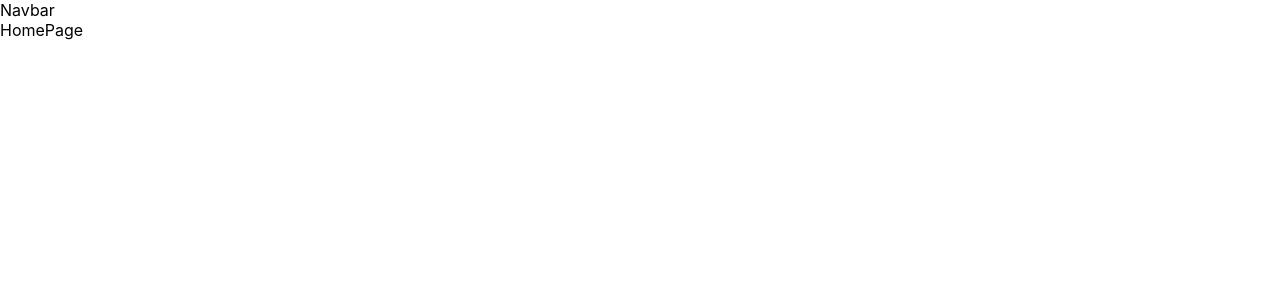
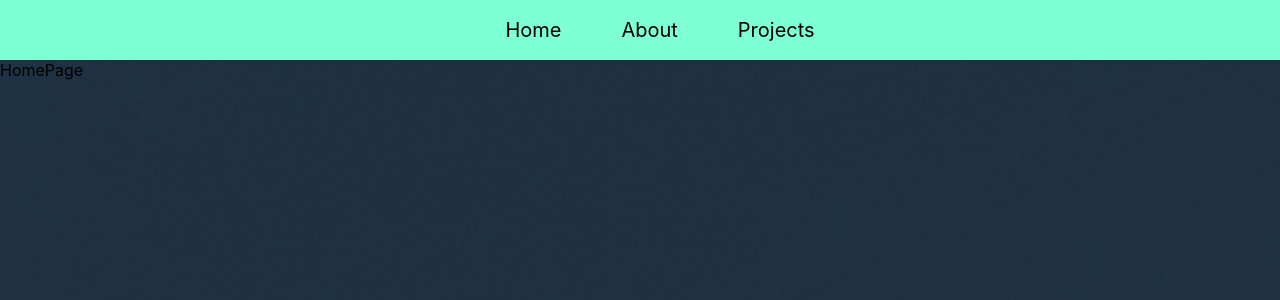
Before and after one commit to PRASUN-SITAULA/Portfolio-website, a React (Create React App) app: page / in a window 1280 px wide. Shown: the top 300 px of the page. Built offline with nearby package versions, Linux system fonts and the light colour scheme.

Commit message:
working with navbar

```diff
--- a/src/App.css
+++ b/src/App.css
@@ -1,38 +1,26 @@
-.App {
-  text-align: center;
+body{
+  background-image: url(./assets/images/newbackground.jpg);
+}
+.navbar{
+  display: flex;
+  width: 100%;
+  height: 60px;
+  background-color: aquamarine;
+  justify-content: center;
+  align-items: center;
+  gap: 10px;
 }
 
-.App-logo {
-  height: 40vmin;
-  pointer-events: none;
+li{
+  list-style-type: none;
+  display: inline;
+  padding: 30px;
+  font-size: 20px;
+  font-weight: 400;
+  color: black;
 }
 
-@media (prefers-reduced-motion: no-preference) {
-  .App-logo {
-    animation: App-logo-spin infinite 20s linear;
-  }
+.navbar a{
+  text-decoration: none;
+  color: black;
 }
-
-.App-header {
-  background-color: #282c34;
-  min-height: 100vh;
-  display: flex;
-  flex-direction: column;
-  align-items: center;
-  justify-content: center;
-  font-size: calc(10px + 2vmin);
-  color: white;
-}
-
-.App-link {
-  color: #61dafb;
-}
-
-@keyframes App-logo-spin {
-  from {
-    transform: rotate(0deg);
-  }
-  to {
-    transform: rotate(360deg);
-  }
-}
--- a/src/App.js
+++ b/src/App.js
@@ -1,4 +1,3 @@
-import logo from './logo.svg';
 import './App.css';
 import { Routes, Route } from 'react-router-dom'
 import Navbar from './components/Navbar';
@@ -6,12 +5,12 @@ import HomePage from './pages/HomePage'
 
 function App() {
   return (
-    <div>
+    <>
       <Navbar/>
       <Routes>
         <Route path="/" element={<HomePage/>} />
       </Routes>
-    </div>
+    </>
 
   );
 }
--- a/src/components/Navbar.jsx
+++ b/src/components/Navbar.jsx
@@ -1,7 +1,14 @@
 import React from 'react'
+
 
 export default function Navbar() {
   return (
-    <div>Navbar</div>
+    <div className='navbar'>
+      <ul className='navbar-links'>
+        <li><a href="#">Home</a></li>
+        <li><a href="#">About</a></li>
+        <li><a href="#">Projects</a></li>
+      </ul>
+    </div>
   )
 }
```
Also changed, not shown: src/assets/images/newbackground.jpg (added), 1 other file (tests, documents, lock files or other folders).
